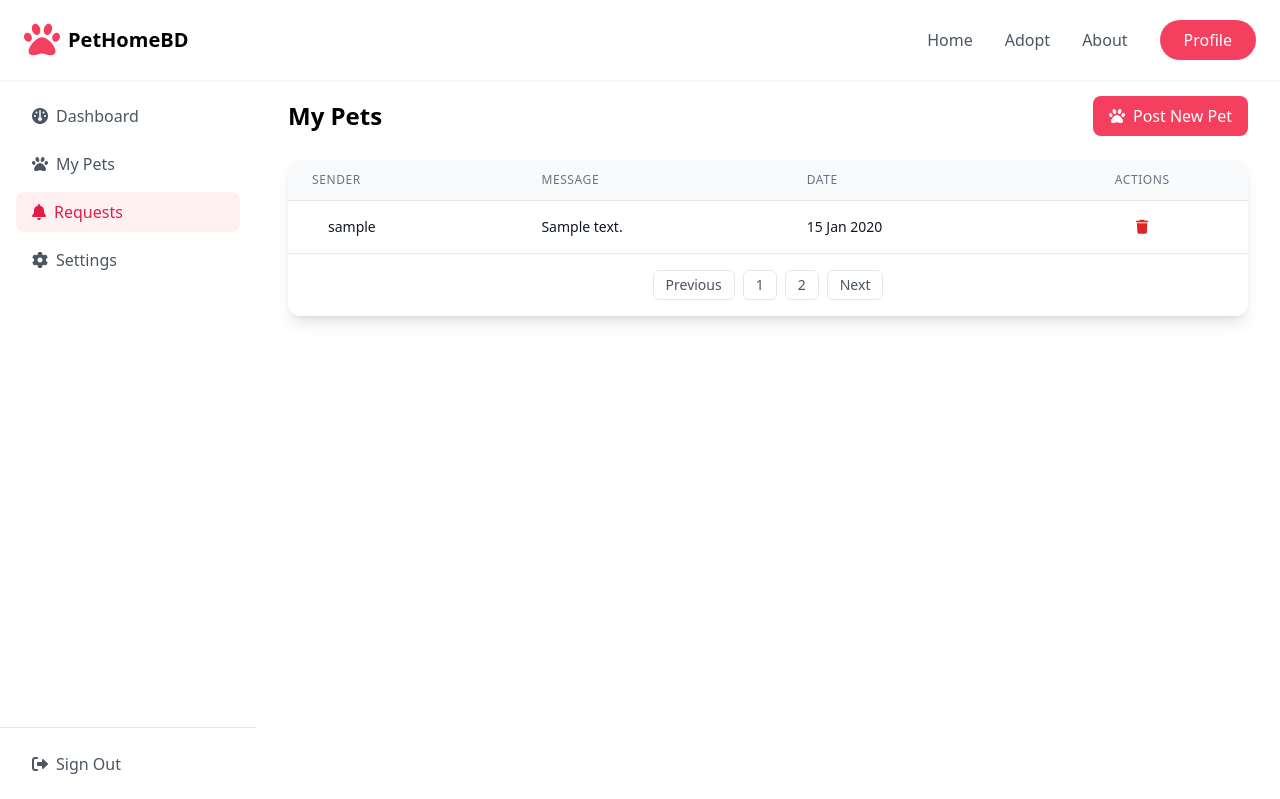
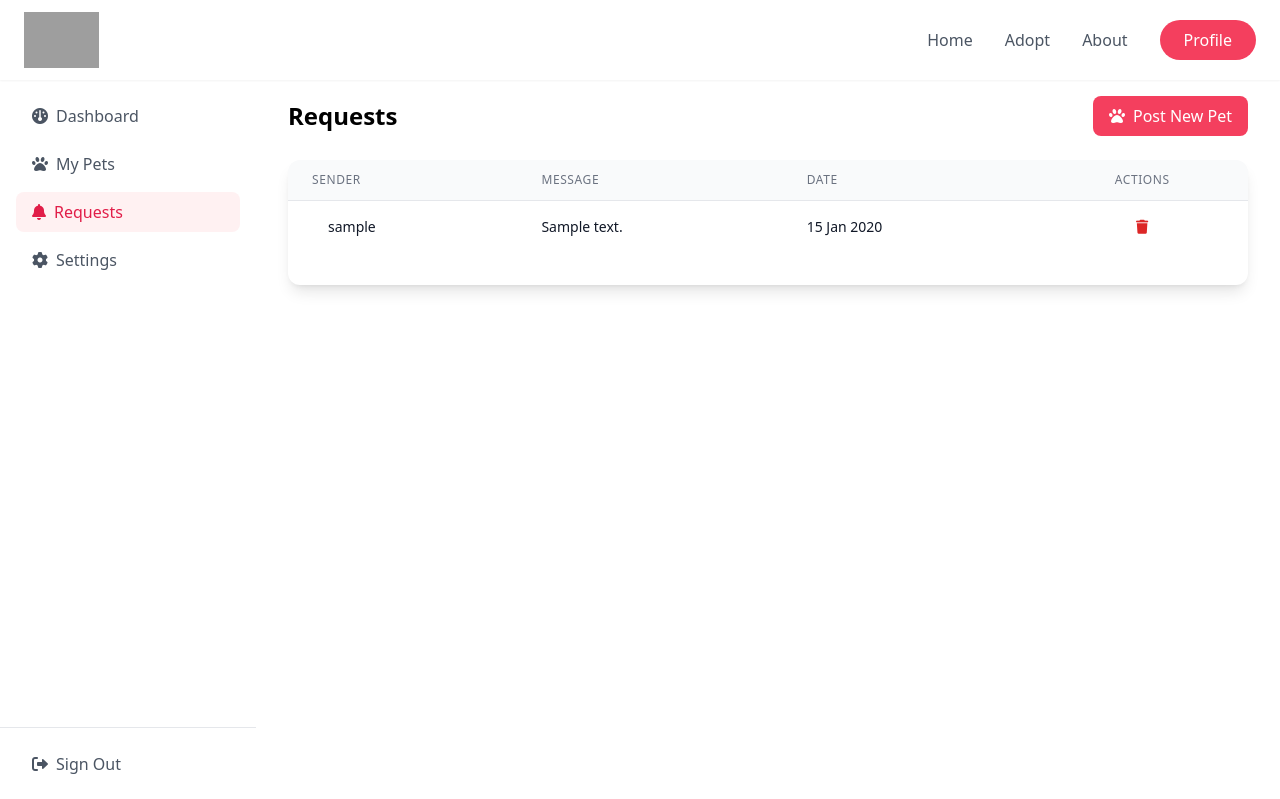
Before and after one commit to fahim-muntasir/petadoption, a Django app: page /totalRequest/ in a window 1280 px wide. Shown: the top 799 px of the page. Run offline with Django 5.2, Linux system fonts and the light colour scheme; a user stored in the database is signed in; tables that the repository leaves empty hold one stand-in row (values such as "Sample post"); parts of the project's set-up code (start-up, migrations or seed data) failed here and were passed over; some libraries are stand-ins or nearby versions; grey boxes are pictures that could not be loaded.

Commit message:
fixed some issues

```diff
--- a/templates/Dashboard/Dashboard.html
+++ b/templates/Dashboard/Dashboard.html
@@ -1,7 +1,7 @@
 {% extends 'petapp/base.html' %}
 
 {% block title %}
-  Login - petadopt
+  Dashboard - PetHomeBD
 {% endblock %}
 
 {% block content %}
--- a/templates/Dashboard/TotalRequest.html
+++ b/templates/Dashboard/TotalRequest.html
@@ -1,7 +1,7 @@
 {% extends 'petapp/base.html' %}
 
 {% block title %}
-  Login - petadopt
+  Total Requests - PetHomeBD
 {% endblock %}
 
 {% block content %}
@@ -95,7 +95,7 @@
   <!-- Main Content -->
   <div class="flex-1 p-8 pt-24 overflow-x-auto">
     <div class="flex justify-between items-center mb-6">
-      <h1 class="text-2xl font-bold">My Pets</h1>
+      <h1 class="text-2xl font-bold">Requests</h1>
       <button class="bg-rose-500 hover:bg-rose-600 text-white px-4 py-2 rounded-lg transition-colors flex items-center gap-2">
         <i class="fas fa-paw"></i>
         Post New Pet
@@ -142,13 +142,55 @@
           </tbody>
         </table>
       </div>
-      <div class="px-6 py-4 border-t">
-        <div class="flex justify-center space-x-2">
-          <button class="px-3 py-1 border rounded-md text-sm text-gray-600 hover:bg-gray-100">Previous</button>
-          <button class="px-3 py-1 border rounded-md text-sm text-gray-600 hover:bg-gray-100">1</button>
-          <button class="px-3 py-1 border rounded-md text-sm text-gray-600 hover:bg-gray-100">2</button>
-          <button class="px-3 py-1 border rounded-md text-sm text-gray-600 hover:bg-gray-100">Next</button>
-        </div>
+
+      <!-- Pagination -->
+      <div class="flex justify-center mt-8">
+        <nav class="inline-flex rounded-md shadow">
+          <!-- Previous Page Link -->
+          {% if page_obj.has_previous %}
+            <a href="?page={{ page_obj.previous_page_number }}" class="px-3 py-2 rounded-l-md border border-gray-300 bg-white text-sm font-medium text-gray-500 hover:bg-gray-50">Prev</a>
+          {% endif %}
+
+          <!-- First Page Link -->
+          {% if page_obj.number > 2 %}
+            <a href="?page=1" class="px-3 py-2 border-t border-b border-gray-300 bg-white text-sm font-medium text-rose-600 hover:bg-rose-50">1</a>
+            {% if page_obj.number > 3 %}
+              <span class="px-3 py-2 border-t border-b border-gray-300 bg-white text-sm font-medium text-rose-600 hover:bg-rose-50">...</span>
+            {% endif %}
+          {% endif %}
+
+          <!-- Middle Page Links (Dynamic Range) -->
+          {% for num in page_obj.paginator.page_range %}
+            {% if num >= page_obj.number|add:'-1' and num <= page_obj.number|add:'1' %}
+              <a href="?page={{ num }}"
+                class="px-3 py-2 border-t border-b border-gray-300 bg-white text-sm font-medium
+              {% if page_obj.number == num %}
+
+                text-white bg-rose-600
+
+                {% else %}
+
+                text-gray-500 hover:bg-gray-50
+
+                {% endif %}">
+                {{ num }}
+              </a>
+            {% endif %}
+          {% endfor %}
+
+          <!-- Last Page Link -->
+          {% if page_obj.number < page_obj.paginator.num_pages|add:'-1' %}
+            {% if page_obj.number < page_obj.paginator.num_pages|add:'-2' %}
+              <span class="px-3 py-2 border-t border-b border-gray-300 bg-white text-sm font-medium text-gray-500">...</span>
+            {% endif %}
+            <a href="?page={{ page_obj.paginator.num_pages }}" class="px-3 py-2 border-t border-b border-gray-300 bg-white text-sm font-medium text-rose-600 hover:bg-rose-50">{{ page_obj.paginator.num_pages }}</a>
+          {% endif %}
+
+          <!-- Next Page Link -->
+          {% if page_obj.has_next %}
+            <a href="?page={{ page_obj.next_page_number }}" class="px-3 py-2 rounded-r-md border border-gray-300 bg-white text-sm font-medium text-gray-500 hover:bg-gray-50">Next</a>
+          {% endif %}
+        </nav>
       </div>
     </div>
   </div>
--- a/templates/Dashboard/UpdateInfo.html
+++ b/templates/Dashboard/UpdateInfo.html
@@ -1,7 +1,7 @@
 {% extends 'petapp/base.html' %}
 
 {% block title %}
-  Login - petadopt
+  Update Info - PetHomeBD
 {% endblock %}
 
 {% block content %}
--- a/templates/Dashboard/updatePet.html
+++ b/templates/Dashboard/updatePet.html
@@ -1,7 +1,7 @@
 {% extends 'petapp/base.html' %}
 
 {% block title %}
-  Login - petadopt
+  Update Pet Post - PetHomeBD
 {% endblock %}
 
 {% block content %}
--- a/templates/petapp/header.html
+++ b/templates/petapp/header.html
@@ -3,8 +3,9 @@
     <div class="container mx-auto px-6">
       <div class="flex items-center justify-between h-20">
         <a href="{% url 'home' %}" class="flex items-center gap-2">
-          <i class="fa-solid fa-paw text-3xl md:text-4xl text-rose-500"></i>
-          <span class="text-xl font-bold">PetHomeBD</span>
+          <!-- <i class="fa-solid fa-paw text-3xl md:text-4xl text-rose-500"></i> -->
+          <img width="75" src="/media/image/logo2.png" alt="brand logo">
+          <!-- <span class="text-xl font-bold">PetHomeBD</span> -->
         </a>
 
         <div class="hidden md:flex items-center gap-8">
```
Also changed, not shown: templates/Dashboard/TotalPets.html (+49 -9 lines).
